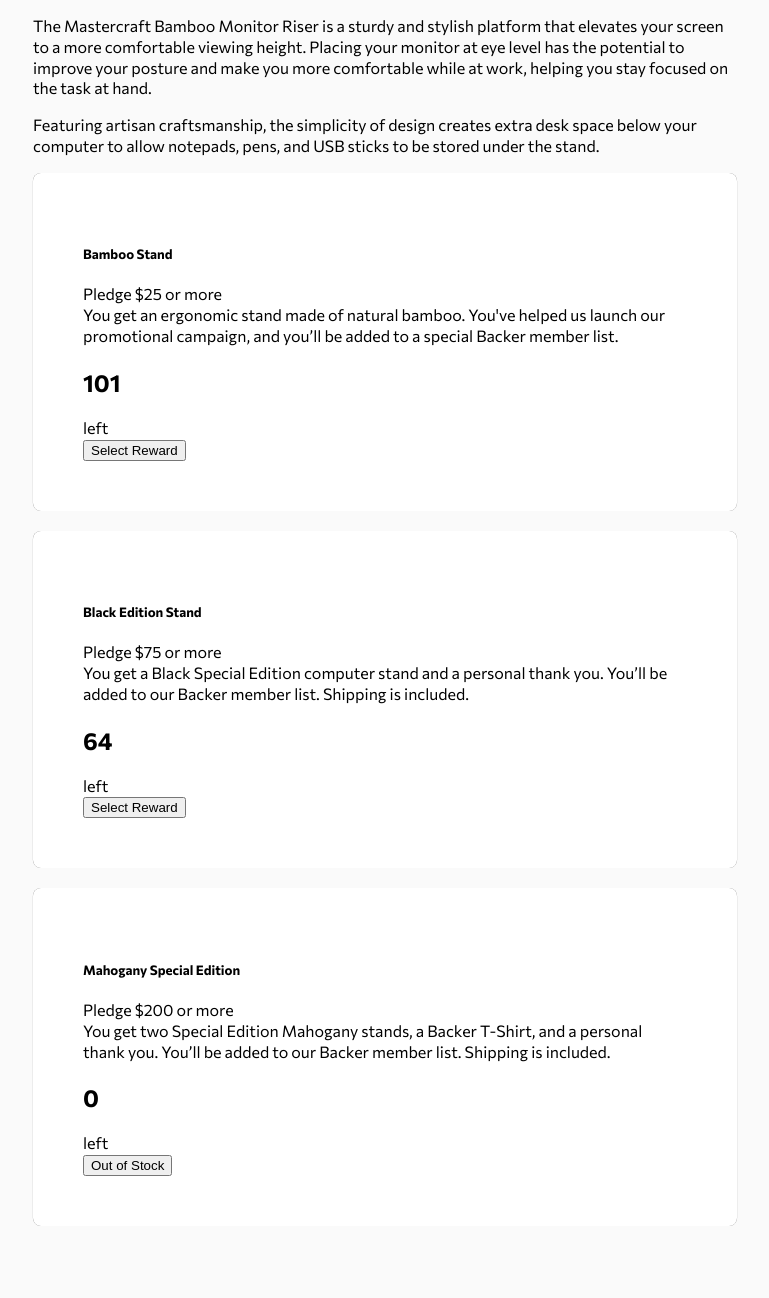
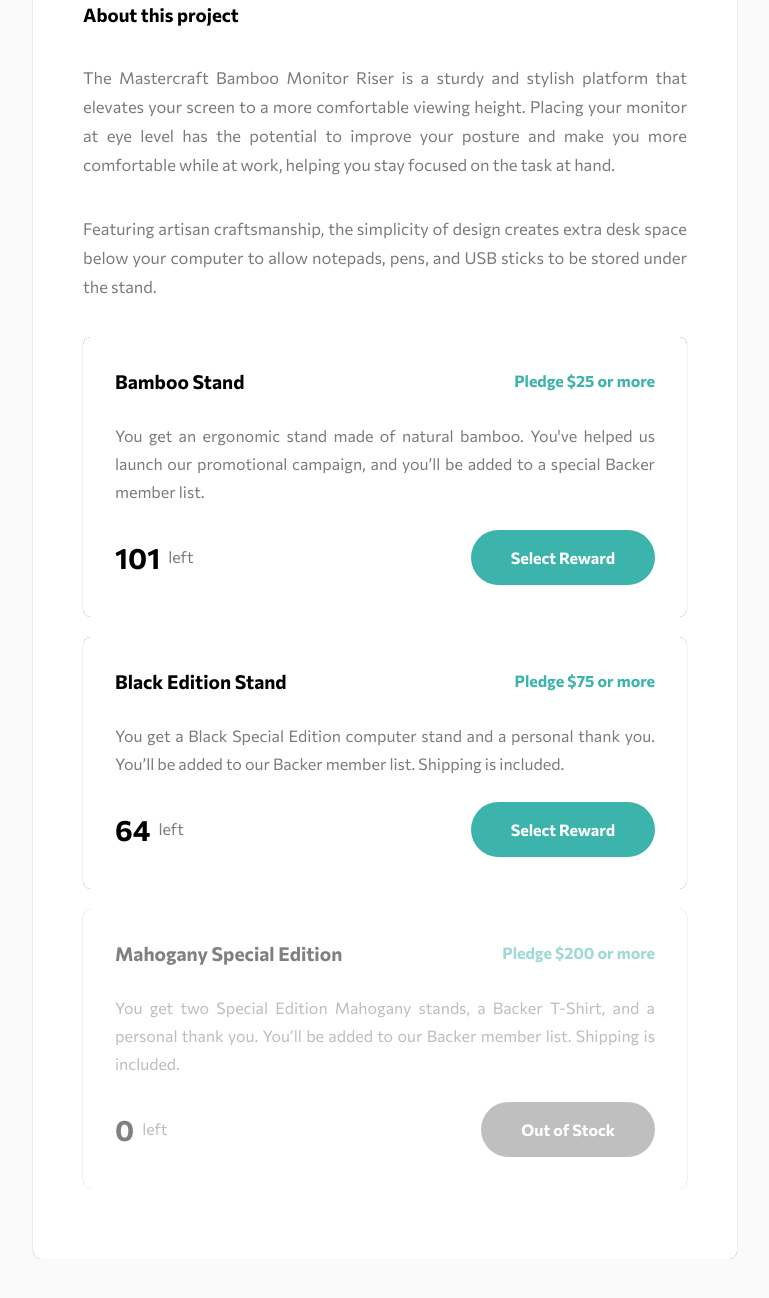
Before and after one commit to harshGithub11/Crowdfunding-Product-Landing-Page, a plain HTML site: page index.html in a window 1280 px wide. Shown: the part 930-2228 px from the top of the page, without its empty margins (255-1024 px from the left). Before the commit the page ends 2176 px from the top, so only its background shows below. Drawn offline with Linux system fonts and the light colour scheme.

Commit message:
Create responsive about section

```diff
--- /dev/null
+++ b/app/scss/_about.scss
@@ -0,0 +1,130 @@
+.about-project {
+
+    margin-bottom: 10rem;
+
+    h3{
+        margin: 0;
+
+        @include breakpoint-down(small) {
+            margin-top: 1rem;
+        }
+    }
+
+    p {
+        color: $darkGray;
+        font-size: 1.03rem;
+        line-height: 1.75;
+        margin: 2.25rem 0;
+        text-align: justify;
+
+        @include breakpoint-down(small) {
+            font-size: 0.875rem;
+            margin: 1.5rem 0;
+        }
+    }
+
+    .pledge-card {
+
+        padding: 2rem;
+        position: relative;
+
+        .pledge-header {
+            margin-bottom: 1.75rem;
+
+            h4 {
+                font-size: 1.2rem;
+                margin: 0;
+            }
+
+            span {
+                color: $moderateCyan;
+                font-weight: bold;
+                text-align: right;
+
+                @include breakpoint-down(small) {
+
+                    margin-top: 0.5rem;
+                    text-align: left;
+                }
+            }
+
+            @include breakpoint-down(small) {
+                flex-direction: column;
+                align-items: flex-start;
+            }
+        }
+
+        .pledge-description {
+
+            color: $darkGray;
+            font-size: 1rem;
+            line-height: 1.75;
+            margin: 1.5rem 0;
+            text-align: justify;
+
+            @include breakpoint-down(small) {
+                font-size: 0.875rem;
+                margin: 1.5rem 0;
+            }
+
+        }
+
+        .pledge-footer {
+            display: flex;
+            align-items: center;
+            justify-content: space-between;
+
+            .details {
+                display: flex;
+                align-items: center;
+
+                h2 {
+                    font-size: 1.8rem;
+                    margin: 0;
+                }
+
+                span {
+                    color: $darkGray;
+                    font-size: 1rem;
+                    line-height: 1.75;
+                    margin-left: 0.5rem;
+                }
+
+            }
+
+            @include breakpoint-down(small) {
+                flex-direction: column;
+                align-items: flex-start;
+            }
+
+            button {
+
+                @include breakpoint-down(small) {
+                    margin-top: 2rem;
+                }
+            }
+
+            .out-of-stock {
+                background: rgba(0, 0, 0, 0.5);
+            }
+        }
+
+        .pledge-overlay {
+
+            background-color: rgba($color: #ffffff, $alpha: 0.5);
+
+            position: absolute;
+            top: 0;
+            right: 0;
+            bottom: 0;
+            left: 0;
+
+            z-index: 5;
+        }
+
+    }
+
+    @include breakpoint-down(small) {
+        padding: 1.5rem;
+    }
+}
--- a/app/scss/_content-area.scss
+++ b/app/scss/_content-area.scss
@@ -23,6 +23,7 @@
 
     @include breakpoint-down(medium) {
         top: -80px;
+        width: 75%;
     }
 
     @include breakpoint-down(small) {
--- a/app/scss/_statistics.scss
+++ b/app/scss/_statistics.scss
@@ -83,10 +83,6 @@
         }
     }
 
-    @include breakpoint-down(medium) {
-        padding: 1.5rem;
-    }
-
     .indicator {
         background: rgba(20, 9, 9, 0.08);
         border-radius: 0.75rem;
@@ -101,4 +97,7 @@
         }
     }
 
+    @include breakpoint-down(medium) {
+        padding: 1.5rem;
+    }
 }
--- a/app/scss/style.scss
+++ b/app/scss/style.scss
@@ -5,4 +5,5 @@
 @import "content";
 @import "content-area";
 @import "project";
-@import "statistics"
+@import "statistics";
+@import "about";
--- a/index.html
+++ b/index.html
@@ -100,8 +100,8 @@
 
           </div>
 
-          <div class="about-project">
-            <h4>About this project</h4>
+          <div class="about-project card">
+            <h3>About this project</h3>
             <p>
               The Mastercraft Bamboo Monitor Riser is a sturdy and stylish platform that elevates your screen
               to a more comfortable viewing height. Placing your monitor at eye level has the potential to improve
@@ -111,55 +111,57 @@
               Featuring artisan craftsmanship, the simplicity of design creates extra desk space below your computer
               to allow notepads, pens, and USB sticks to be stored under the stand.
             </p>
-            <div class="card">
-              <div class="card-header">
-                <h5>Bamboo Stand</h5>
+
+            <div class="pledge-card card">
+              <div class="pledge-header flex flex-ai-c flex-jc-sb">
+                <h4>Bamboo Stand</h4>
                 <span>Pledge $25 or more</span>
               </div>
-              <div class="card-description">
+              <div class="pledge-description">
                 You get an ergonomic stand made of natural bamboo. You've helped us launch our promotional campaign, and
                 you’ll be added to a special Backer member list.
               </div>
-              <div class="card-footer">
+              <div class="pledge-footer">
                 <div class="details">
                   <h2>101</h2>
                   <span>left</span>
                 </div>
-                <button type="button">Select Reward</button>
+                <button type="button" class="btn">Select Reward</button>
               </div>
             </div>
-            <div class="card">
-              <div class="card-header">
-                <h5>Black Edition Stand</h5>
+            <div class="pledge-card card">
+              <div class="pledge-header flex flex-ai-c flex-jc-sb">
+                <h4>Black Edition Stand</h4>
                 <span>Pledge $75 or more</span>
               </div>
-              <div class="card-description">
+              <div class="pledge-description">
                 You get a Black Special Edition computer stand and a personal thank you. You’ll be added to our Backer
                 member list. Shipping is included.
               </div>
-              <div class="card-footer">
+              <div class="pledge-footer">
                 <div class="details">
                   <h2>64</h2>
                   <span>left</span>
                 </div>
-                <button type="button">Select Reward</button>
+                <button type="button" class="btn">Select Reward</button>
               </div>
             </div>
-            <div class="card">
-              <div class="card-header">
-                <h5>Mahogany Special Edition</h5>
+            <div class="pledge-card card">
+              <div class="pledge-header flex flex-ai-c flex-jc-sb">
+                <h4>Mahogany Special Edition</h4>
                 <span>Pledge $200 or more</span>
               </div>
-              <div class="card-description">
+              <div class="pledge-description">
                 You get two Special Edition Mahogany stands, a Backer T-Shirt, and a personal thank you. You’ll be added
                 to our Backer member list. Shipping is included.
               </div>
-              <div class="card-footer">
+              <div class="pledge-footer">
                 <div class="details">
                   <h2>0</h2>
                   <span>left</span>
                 </div>
-                <button type="button">Out of Stock</button>
+                <button type="button" class="btn out-of-stock">Out of Stock</button>
+                <div class="pledge-overlay"></div>
               </div>
             </div>
           </div>
```
Also changed, not shown: app/scss/style.css.
